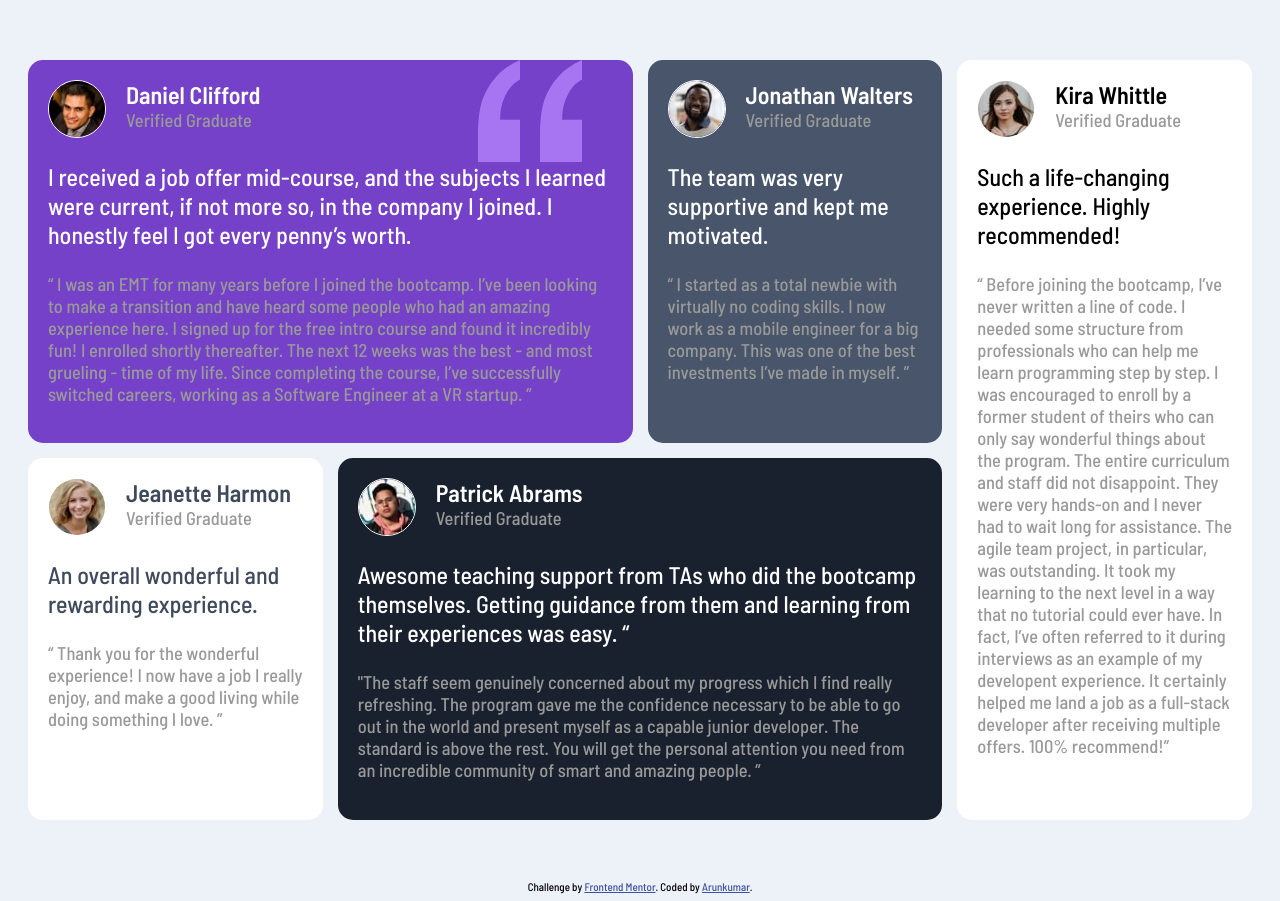
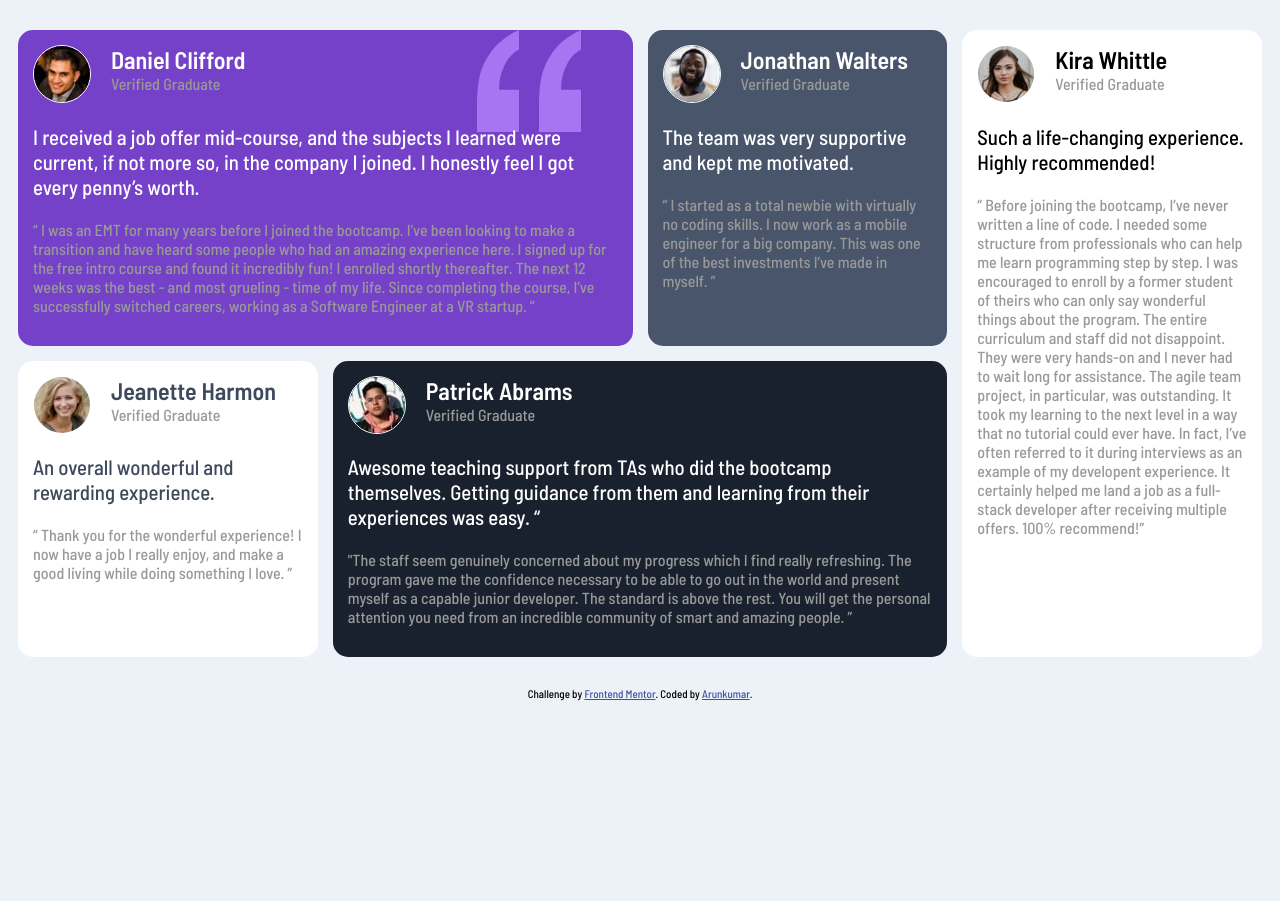
Before and after one commit to apy1412/Learn-Testimonials-grid-section, a plain HTML site: page index.html in a window 1280 px wide. After the commit the page ends 800 px from the top, so only its background shows below. Drawn offline with Linux system fonts and the light colour scheme.

Commit message:
warnings are corrected

```diff
--- a/globalcss.css
+++ b/globalcss.css
@@ -13,16 +13,16 @@ body {
     font-family: 'Barlow Semi Condensed', sans-serif;
 }
 
-.container {
-    padding: 10px 20px;
-    margin: 50px auto;
+.main {
+    padding: 10px;
+    margin: 20px auto;
 }
 
 .one {
     background-color: hsl(263, 55%, 52%);
     color: hsl(0, 0%, 100%);
     border-radius: 15px;
-    padding: 20px;
+    padding: 15px;
     background-image: url("images/bg-pattern-quotation.svg");
     background-repeat: no-repeat;
     background-position: top right 10%;
@@ -33,14 +33,14 @@ body {
     background-color: hsl(217, 19%, 35%);
     color: hsl(0, 0%, 100%);
     border-radius: 15px;
-    padding: 20px;
+    padding: 15px;
     grid-area: two;
 }
 
 .three {
     background-color: hsl(0, 0%, 100%);
     border-radius: 15px;
-    padding: 20px;
+    padding: 15px;
     color: hsl(217, 19%, 30%);
     grid-area: three;
 }
@@ -49,14 +49,14 @@ body {
     background-color: hsl(219, 29%, 14%);
     color: hsl(0, 0%, 100%);
     border-radius: 15px;
-    padding: 20px;
+    padding: 15px;
     grid-area: four;
 }
 
 .five {
     background-color: hsl(0, 0%, 100%);
     border-radius: 15px;
-    padding: 20px;
+    padding: 15px;
     grid-area: five;
 }
 
@@ -70,12 +70,12 @@ img {
 }
 
 .title {
-    font-size: 1.5rem;
+    font-size: 1.3rem;
 }
 
 .quote,
 .education {
-    font-size: 1.15rem;
+    font-size: 1rem;
     color: hsl(0, 0%, 60%)
 }
 
--- a/index.html
+++ b/index.html
@@ -6,16 +6,13 @@
     <meta name="viewport" content="width=device-width, initial-scale=1.0" />
     <!-- displays site properly based on user's device -->
 
-    <link rel="icon" type="image/png" sizes="32x32" href="./images/favicon-32x32.png" />
+    <link rel="icon" type="image/png" sizes="32x32" href="images/favicon-32x32.png" />
     <link rel="stylesheet" href="style.css" />
-    <link rel="stylesheet" href=globalcss.css ">
-    <link rel="preconnect " href="https://fonts.googleapis.com " />
+    <link rel="stylesheet" href="globalcss.css" />
+    <link rel="preconnect" href="https://fonts.googleapis.com" />
 
-    <link rel="preconnect " href="https://fonts.gstatic.com " crossorigin />
-    <link
-      href="https://fonts.googleapis.com/css2?family=Barlow+Semi+Condensed:wght@500;600&display=swap "
-      rel="stylesheet "
-    />
+    <link rel="preconnect" href="https://fonts.gstatic.co " crossorigin />
+    <link href="https://fonts.googleapis.com/css2?family=Barlow+Semi+Condensed:wght@500;600&display=swap " rel="stylesheet " />
 
     <title>Frontend Mentor | [Challenge Name Here]</title>
 
@@ -33,96 +30,87 @@
 </head>
 
 <body>
-    <div class="container ">
-      <div class="item one ">
-        <div class="intro ">
-          <div class="profile ">
-            <img src="images/image-daniel.jpg " alt=" " />
+    <div class="main">
+        <div class="item one">
+            <div class="intro">
+                <div class="profile">
+                    <img src="images/image-daniel.jpg " alt="profile picture of Daniel Clifford " />
                 </div>
-          <div class="text ">
+                <div class="text">
                     <h2>Daniel Clifford</h2>
-            <p class="education ">Verified Graduate</p>
+                    <p class="education">Verified Graduate</p>
                 </div>
             </div>
-        <p class="title ">
-          I received a job offer mid-course, and the subjects I learned were
-          current, if not more so, in the company I joined. I honestly feel I
-          got every penny’s worth.
+            <p class="title">
+                I received a job offer mid-course, and the subjects I learned were current, if not more so, in the company I joined. I honestly feel I got every penny’s worth.
             </p>
 
-        <p class="quote ">
-          “ I was an EMT for many years before I joined the bootcamp. I’ve been
-          looking to make a transition and have heard some people who had an
-          amazing experience here. I signed up for the free intro course and
-          found it incredibly fun! I enrolled shortly thereafter. The next 12
-          weeks was the best - and most grueling - time of my life. Since
-          completing the course, I’ve successfully switched careers, working as
-          a Software Engineer at a VR startup. ”
+            <p class="quote">
+                “ I was an EMT for many years before I joined the bootcamp. I’ve been looking to make a transition and have heard some people who had an amazing experience here. I signed up for the free intro course and found it incredibly fun! I enrolled shortly thereafter.
+                The next 12 weeks was the best - and most grueling - time of my life. Since completing the course, I’ve successfully switched careers, working as a Software Engineer at a VR startup. ”
             </p>
         </div>
-      <div class="item two ">
-        <div class="intro ">
-          <div class="profile ">
-            <img src="images/image-jonathan.jpg " alt=" " />
+        <div class="item two">
+            <div class="intro">
+                <div class="profile">
+                    <img src="images/image-jonathan.jpg " alt=" profile picture of Jonathan Walters " />
                 </div>
-          <div class="text ">
+                <div class="text">
                     <h2>Jonathan Walters</h2>
-            <p class="education ">Verified Graduate</p>
+                    <p class="education">Verified Graduate</p>
                 </div>
             </div>
 
-        <p class="title ">The team was very supportive and kept me motivated.</p>
+            <p class="title">The team was very supportive and kept me motivated.</p>
 
-        <p class="quote ">
-          “ I started as a total newbie with virtually no coding skills. I now
-          work as a mobile engineer for a big company. This was one of the best
-          investments I’ve made in myself. ”
+            <p class="quote">
+                “ I started as a total newbie with virtually no coding skills. I now work as a mobile engineer for a big company. This was one of the best investments I’ve made in myself. ”
             </p>
         </div>
 
-      <div class="item three ">
-        <div class="intro ">
-          <div class="profile ">
-            <img src="images/image-jeanette.jpg " alt=" " />
+        <div class="item three">
+            <div class="intro">
+                <div class="profile">
+                    <img src="images/image-jeanette.jpg " alt=" profile picture of Jeanette Harmon " />
                 </div>
-          <div class="text ">
+                <div class="text">
                     <h2>Jeanette Harmon</h2>
-            <p class="education ">Verified Graduate</p>
+                    <p class="education">Verified Graduate</p>
                 </div>
             </div>
 
-        <p class="title ">An overall wonderful and rewarding experience.</p>
+            <p class="title">An overall wonderful and rewarding experience.</p>
 
-        <p class="quote ">
-          “ Thank you for the wonderful experience! I now have a job I really
-          enjoy, and make a good living while doing something I love. ”
+            <p class="quote">
+                “ Thank you for the wonderful experience! I now have a job I really enjoy, and make a good living while doing something I love. ”
             </p>
         </div>
 
-      <div class="item four ">
-        <div class="intro ">
-          <div class="profile ">
-            <img src="images/image-patrick.jpg " alt=" " />
+        <div class="item four">
+            <div class="intro">
+                <div class="profile">
+                    <img src="images/image-patrick.jpg " alt="profile picture of Patrick Abrams " />
                 </div>
-          <div class="text ">
+                <div class="text">
                     <h2>Patrick Abrams</h2>
-            <p class="education ">Verified Graduate</p>
+                    <p class="education">Verified Graduate</p>
                 </div>
             </div>
-        <p class="title ">
-          Awesome teaching support from TAs who did the bootcamp themselves.
-          Getting guidance from them and learning from their experiences was
-          easy. “
+            <p class="title">
+                Awesome teaching support from TAs who did the bootcamp themselves. Getting guidance from them and learning from their experiences was easy. “
             </p>
 
-        <p class="quote ">
-          "The staff seem genuinely concerned about my progress which I find really refreshing. The program gave me the confidence necessary to be able to go out in the world and present myself as a capable junior developer. The standard is above the
-        rest. You will get the personal attention you need from an incredible community of smart and amazing people. ” </p>
+            <p class="quote">
+                "The staff seem genuinely concerned about my progress which I find really refreshing. The program gave me the confidence necessary to be able to go out in the world and present myself as a capable junior developer. The standard is above the rest. You
+                will get the personal attention you need from an incredible community of smart and amazing people. ”
+            </p>
         </div>
 
         <div class="item five">
             <div class="intro">
-            <div class="profile"><img src="images/image-kira.jpg" alt="" /></div>
+                <div class="profile">
+                    <img src="images/image-kira.jpg" alt="profile picture of Kira Whittle" />
+                </div>
                 <div class="text">
                     <h2>Kira Whittle</h2>
                     <p class="education">Verified Graduate</p>
@@ -134,8 +122,8 @@
 
             <p class="quote">
                 “ Before joining the bootcamp, I’ve never written a line of code. I needed some structure from professionals who can help me learn programming step by step. I was encouraged to enroll by a former student of theirs who can only say wonderful things about
-            the program. The entire curriculum and staff did not disappoint. They were very hands-on and I never had to wait long for assistance. The agile team project, in particular, was outstanding. It took my learning to the next level in a way that
-            no tutorial could ever have. In fact, I’ve often referred to it during interviews as an example of my developent experience. It certainly helped me land a job as a full-stack developer after receiving multiple offers. 100% recommend!”
+                the program. The entire curriculum and staff did not disappoint. They were very hands-on and I never had to wait long for assistance. The agile team project, in particular, was outstanding. It took my learning to the next level in a way
+                that no tutorial could ever have. In fact, I’ve often referred to it during interviews as an example of my developent experience. It certainly helped me land a job as a full-stack developer after receiving multiple offers. 100% recommend!”
             </p>
         </div>
     </div>
--- a/style.css
+++ b/style.css
@@ -1,4 +1,4 @@
-.container {
+.main {
     display: grid;
     grid-template-columns: 1fr;
     grid-template-areas: "one" "two" "three" "four" "five";
@@ -6,7 +6,7 @@
 }
 
 @media (min-width:660px) {
-    .container {
+    .main {
         display: grid;
         grid-template-columns: repeat(3, 1fr);
         grid-template-areas: "one one five " "two three five" "four four four";
@@ -14,7 +14,7 @@
 }
 
 @media (min-width:960px) {
-    .container {
+    .main {
         display: grid;
         grid-template-columns: repeat(4, 1fr);
         grid-template-areas: "one one two five" "three four four five";
```
Lines whose indentation alone changed are shown as unchanged.
